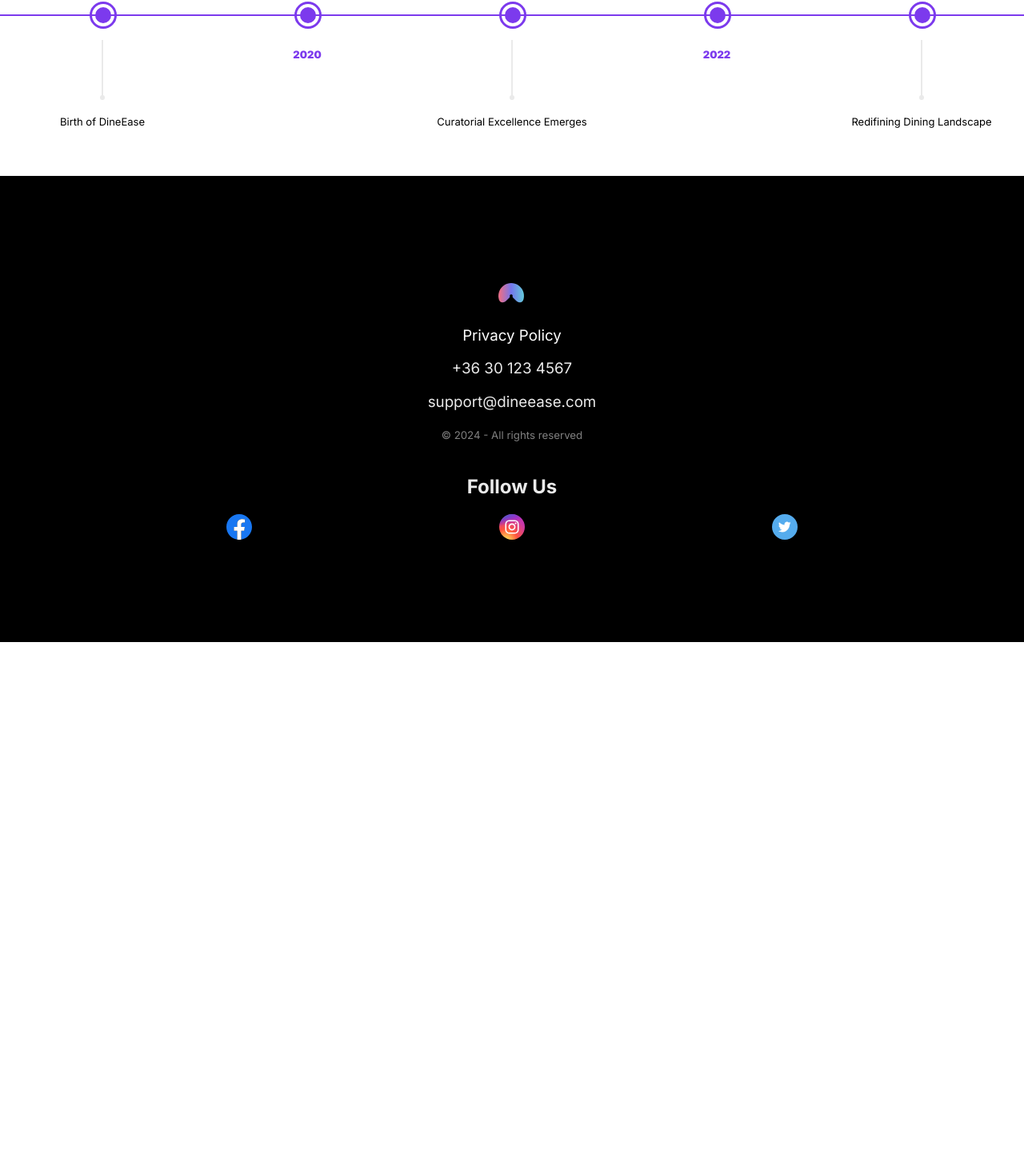
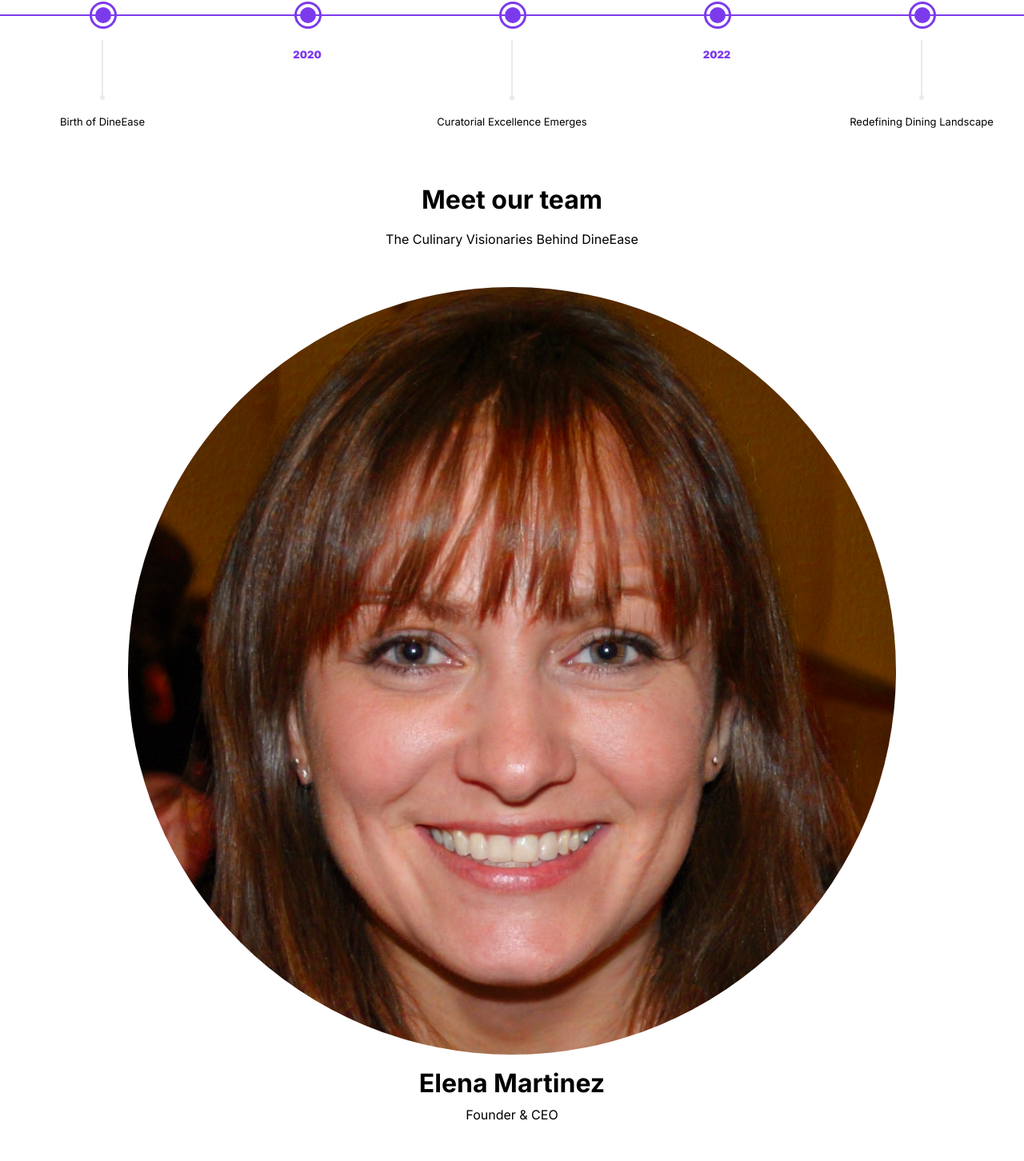
Before and after one commit to CrodinMWAS/save, a Vue app: page /AboutUs in a window 1280 px wide. Shown: the part 424-1876 px from the top of the page at 80% size. Before the commit the page ends 1227 px from the top, so only its background shows below. Built offline with nearby package versions, Linux system fonts and the light colour scheme.

Commit message:
Lot of changes, lost track

```diff
--- /dev/null
+++ b/src/components/Employee.vue
@@ -0,0 +1,19 @@
+<template>
+    <div class="employeeCard">
+        <div class="employeePicture" :style="{ backgroundImage: `url(../../src/assets/images/Person${image}vector.svg)` }"></div>
+        <div class="headerContainer">
+        <h1>{{ name }}</h1>
+        <h2>{{ title }}</h2>
+    </div>
+    </div>
+</template>
+
+<script>
+export default {
+    props:["image","name","title"],
+}
+</script>
+
+<style>
+
+</style>
--- a/src/components/Navbar.vue
+++ b/src/components/Navbar.vue
@@ -5,9 +5,9 @@
         </router-link>
         <div class="navButtonsContainer">
             <h2 id="backButton" @click="this.toggleNavOverlay()"><img src="../assets/images/Chevron Down Icon@2x.png" alt="This is an Icon which hides the navbar menu." title="This is an Icon Which takes hides the navbar menu."></h2>
-            <h2><router-link to="/" @click="this.showNavButtons ? this.showNavButtons = false : ''  ">Home</router-link></h2>
-            <h2><router-link to="/AboutUs" @click="this.showNavButtons ? this.showNavButtons = false : '' ">About Us</router-link></h2>
-            <h2><router-link to="/Contact" @click="this.showNavButtons ? this.showNavButtons = false : ''  ">Contact</router-link></h2>
+            <h2><router-link to="/" @click="this.showNavButtons ? this.toggleNavOverlay() : ''  ">Home</router-link></h2>
+            <h2><router-link to="/AboutUs" @click="this.showNavButtons ? this.toggleNavOverlay() : '' ">About Us</router-link></h2>
+            <h2><router-link to="/Contact" @click="this.showNavButtons ? this.toggleNavOverlay() : ''  ">Contact</router-link></h2>
         </div>
         <img ref="hamburgerMenuIcon" id="hamburgerMenuIcon" v-if="!showNavButtons" @click="this.toggleNavOverlay()" src="../assets/images/Menu Icon.png" alt="This is an Icon for the dropdown menu." title="This is an Icon for the dropdown menu.">
     </nav>
--- a/src/views/AboutUs.vue
+++ b/src/views/AboutUs.vue
@@ -8,7 +8,7 @@
             <div class="cell"> <h3 class="date">2019</h3> </div>
             <div class="cell"> <h3>Culinary Connections Made</h3> <div class="lineContainer"><div class="line"><div class="circle"></div></div></div> </div>
             <div class="cell"> <h3 class="date">2021</h3> </div>
-            <div class="cell"> <h3>Redifining Dining Landscape</h3> <div class="lineContainer"><div class="line"><div class="circle"></div></div></div> </div>
+            <div class="cell"> <h3>Redefining Dining Landscape</h3> <div class="lineContainer"><div class="line"><div class="circle"></div></div></div> </div>
             <div class="cell"> <h3 class="date">2023</h3> </div>
         </div>
         <div id="bottomRow">
@@ -16,18 +16,101 @@
             <div class="cell"> <h3 class="date">2020</h3> </div>
             <div class="cell"> <div class="lineContainer"><div class="line"><div class="circle"></div></div></div> <h3>Curatorial Excellence Emerges</h3> </div>
             <div class="cell"> <h3 class="date">2022</h3> </div>
-            <div class="cell"> <div class="lineContainer"><div class="line"><div class="circle"></div></div></div> <h3>Redifining Dining Landscape</h3> </div>
+            <div class="cell"> <div class="lineContainer"><div class="line"><div class="circle"></div></div></div> <h3>Redefining Dining Landscape</h3> </div>
         </div>
+    </div>
+
+    <div class="headerContainer">
+        <h1>Meet our team</h1>
+        <h2>The Culinary Visionaries Behind DineEase</h2>
+    </div>
+    <div id="employeeContainer">
+        <Employee v-for="(employee, index) in employees" :key="index" :image="employee.image" :name="employee.name" :title="employee.title" ></Employee>
+    </div>
+
+    <div id="connectionContainer">
+        <h1>Connect with DineEase</h1>
+        <p>Hungry for more? Whether you have questions, feedback, or simply wish to share your culinary story, we're eager to hear from you. Dive deeper into the DineEase experience and let's make every meal memorable.</p>
+        <div id="connectionButton"><h1>Connect With DineEase</h1></div>
     </div>
 </template>
 
 <script>
+import Employee from '../components/Employee.vue';
+
 export default {
-
+    components:{
+    Employee
+},
+    data() {
+        return {
+            employees: [
+                    {
+                        image: 1,
+                        name: "Elena Martinez",
+                        title: "Founder & CEO"
+                    },
+                    {
+                        image: 2,
+                        name: "Raj Singh",
+                        title: "Chief Culinary Curator"
+                    },
+                    {
+                        image: 3,
+                        name: "Sophia Dawson",
+                        title: "Director of Community Engagement"
+                    },
+                    {
+                        image: 4,
+                        name: "Lucas Kim",
+                        title: "Head of Digital Strategy"
+                    },
+                    {
+                        image: 5,
+                        name: "Aisha Abdi",
+                        title: "Marketing & Brand Manager"
+                    },
+                ],
+        }
+    },
 }
 </script>
 
 <style>
+
+#connectionContainer{
+    width: 100%;
+    height: 40vh;
+    background-color: var(--purpleColor);
+    color: white;
+    padding: 20px 4%;
+    display: flex;
+    flex-direction: column;
+    align-items: center;
+    justify-content: center;
+    text-align: center;
+    gap: 0.67em;
+}
+
+#connectionContainer > h1{
+    margin: 0;
+}
+
+#connectionContainer #connectionButton{
+    background-color: var(--greyishWhiteColor);
+    border-radius: 5px;
+    padding: 1% 5%;
+    color: var(--purpleColor);
+}
+
+#connectionContainer #connectionButton h1{
+    font-size: medium;
+}
+
+/*=============================================
+=            Style of the Timeline            =
+=============================================*/
+
     #timeline{
         width: 100%;
         height: 400px;
@@ -70,6 +153,8 @@ export default {
         justify-content: flex-start;
     }
 
+/*----------  Style of the circle ----------*/
+
     #bottomRow .cell::after{
         content: "";
         background-color: var(--purpleColor);
@@ -82,6 +167,21 @@ export default {
         outline: 3px solid var(--purpleColor);
         right: calc(50% - 15px);
     }
+
+/*------------------------------------------*/
+
+    .cell .date{
+        font-weight: 900;
+        color: var(--purpleColor);
+    }
+
+    .cell h3{
+        font-weight: normal;
+        margin: 10px;
+        font-size: small;
+    }
+
+/*----------  Style of the grey line  ----------*/
 
     .cell .lineContainer{
         height: 60%;
@@ -104,14 +204,35 @@ export default {
         border-radius: 50%;
     }
 
-    .cell .date{
-        font-weight: 900;
-        color: var(--purpleColor);
+/*=====  End of Style of the Timeline  ======*/
+
+
+/*=============================================
+=            Style of the Employee section            =
+=============================================*/
+
+    .employeeCard{
+        width: 100%;
+        display: flex;
+        flex-direction: column;
+        align-items: center;
     }
 
-    .cell h3{
-        font-weight: normal;
-        margin: 10px;
-        font-size: small;
+    .employeePicture{
+        width: 75%;
+        aspect-ratio: 1;
+        background-position: center;
+        background-repeat: no-repeat;
+        background-size: cover;
+        margin-bottom: 1rem;
     }
+
+    .employeeCard .headerContainer h1{
+        margin: 0;
+    }
+
+/*=====  End of Style of the Employee section  ======*/
+
+
+
 </style>
--- a/src/views/HomePage.vue
+++ b/src/views/HomePage.vue
@@ -45,7 +45,7 @@
     <div id="allRestaurants">
         <div class="headerContainer">
             <h1>Find Your Perfect Dining Spot</h1>
-            <h2 style="margin-bottom: 25px;">Search by Cuisine, Location, or Name</h2>
+            <h2>Search by Cuisine, Location, or Name</h2>
             <div id="searchArea">
                 <div id="searchBar">
                     <svg width="24" height="24" viewBox="0 0 24 24" fill="none" xmlns="http://www.w3.org/2000/svg"><path d="M19.248 19.2311C18.8577 19.6215 18.225 19.6221 17.834 19.2325L12.9375 14.3542C12.5347 14.6725 12.0593 14.9223 11.5113 15.1034C10.9632 15.2845 10.3692 15.375 9.72917 15.375C8.12969 15.375 6.77497 14.8194 5.66498 13.7083C4.55499 12.5972 4 11.2569 4 9.6875C4 8.11806 4.55556 6.77778 5.66667 5.66667C6.77778 4.55556 8.12153 4 9.69792 4C11.2743 4 12.6146 4.55556 13.7188 5.66667C14.8229 6.77778 15.375 8.1191 15.375 9.69063C15.375 10.3135 15.2882 10.8924 15.1146 11.4271C14.941 11.9618 14.6806 12.4653 14.3333 12.9375L19.2454 17.8132C19.6387 18.2036 19.6399 18.8393 19.248 19.2311V19.2311ZM9.71569 13.4167C10.7559 13.4167 11.6328 13.0538 12.3464 12.3281C13.0599 11.6024 13.4167 10.7222 13.4167 9.6875C13.4167 8.65278 13.0589 7.77257 12.3433 7.04688C11.6277 6.32118 10.7518 5.95833 9.71569 5.95833C8.66797 5.95833 7.77981 6.32118 7.05121 7.04688C6.32263 7.77257 5.95833 8.65278 5.95833 9.6875C5.95833 10.7222 6.3216 11.6024 7.04815 12.3281C7.7747 13.0538 8.66388 13.4167 9.71569 13.4167Z" fill="black"/></svg>
@@ -70,6 +70,7 @@
 </template>
 
 <script>
+// TODO Do the explore btn hover and bookmark
 import RestaurantCard from '../components/RestaurantCard.vue';
 import TestimonialCard from '../components/TestimonialCard.vue';
 
@@ -363,6 +364,9 @@ export default {
         padding: 50px 4% 4% 4%;
     }
 
+    #allRestaurants .headerContainer h2{
+        margin-bottom: 25px;
+    }
 /*----------  Style of the SearchArea  ----------*/
 
     #searchArea{
```
